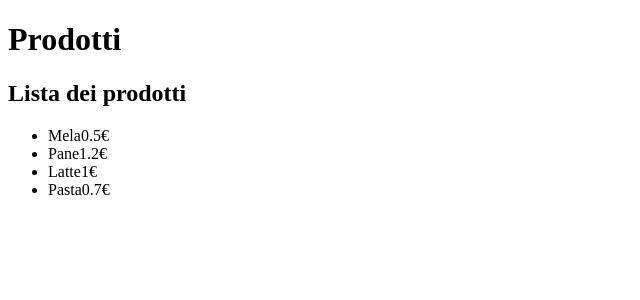
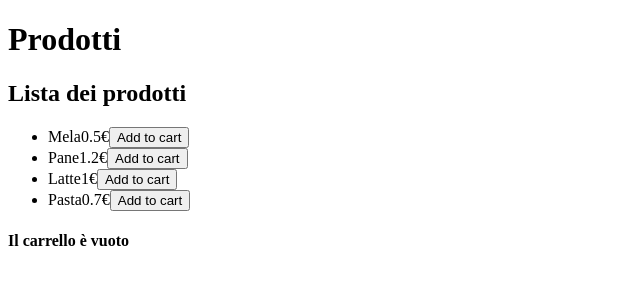
Before and after one commit to ChristianScarabelli/ex-react-usereducer-spesa, a React (Vite) app: page / in a window 1280 px wide. Shown: the top 300 px of the page, without its empty margins (0-640 px from the left). Built offline with nearby package versions, Linux system fonts and the light colour scheme.

Commit message:
ADD: milestone 2

```diff
--- a/src/Components/ProductsList.jsx
+++ b/src/Components/ProductsList.jsx
@@ -1,4 +1,9 @@
+import { useState } from "react"
+
 export default function ProductsList() {
+
+    // Stato per i prodotti aggiunti al carrello
+    const [addedProducts, setAddedProducts] = useState([])
 
     const products = [
         { name: 'Mela', price: 0.5 },
@@ -7,18 +12,47 @@ export default function ProductsList() {
         { name: 'Pasta', price: 0.7 },
     ]
 
+    // Funzione per aggiungere un prodotto al carrello
+    // accetta il prodotto mappato, restituisce il prodotto aggiunto e l'array con tutti i prodotti aggiunti
+    // e aggiungo la propiretà quantity al prodotto
+    const addToCart = (productIndex) => {
+        const product = products[productIndex] // Prendo il prodotto usando l'indice
+        if (addedProducts.some(p => p.index === productIndex)) return    // se il prodotto è già presente nel carrello interrompo
+        const newProduct = { ...product, quantity: 1, index: productIndex }
+        setAddedProducts([newProduct, ...addedProducts])
+    }
+
     return (
         <section>
+            <div>
                 <h2>Lista dei prodotti</h2>
                 <ul>
                     {products.map((p, i) => {
                         return <li key={i}>
                             <span>{p.name}</span>
                             <span>{`${p.price}€`}</span>
+                            <button onClick={() => addToCart(i)}>Add to cart</button>
                         </li>
                     })
                     }
                 </ul>
+            </div>
+            <div>
+                {addedProducts.length > 0 ? (
+                    <div style={{ display: 'flex', flexDirection: 'column', gap: '5px' }}>
+                        <h3>Prodotti nel Carrello</h3>
+                        {addedProducts.map((p) => (
+                            <div key={p.index} style={{ display: 'flex', gap: '10px' }}>
+                                <span>{p.name}</span>
+                                <span>{`${p.price}€`}</span>
+                                <span>Quantità: {p.quantity}</span>
+                            </div>
+                        ))}
+                    </div>
+                ) : (
+                    <h4>Il carrello è vuoto</h4>
+                )}
+            </div>
         </section>
     )
 }
```
Lines whose indentation alone changed are shown as unchanged.
